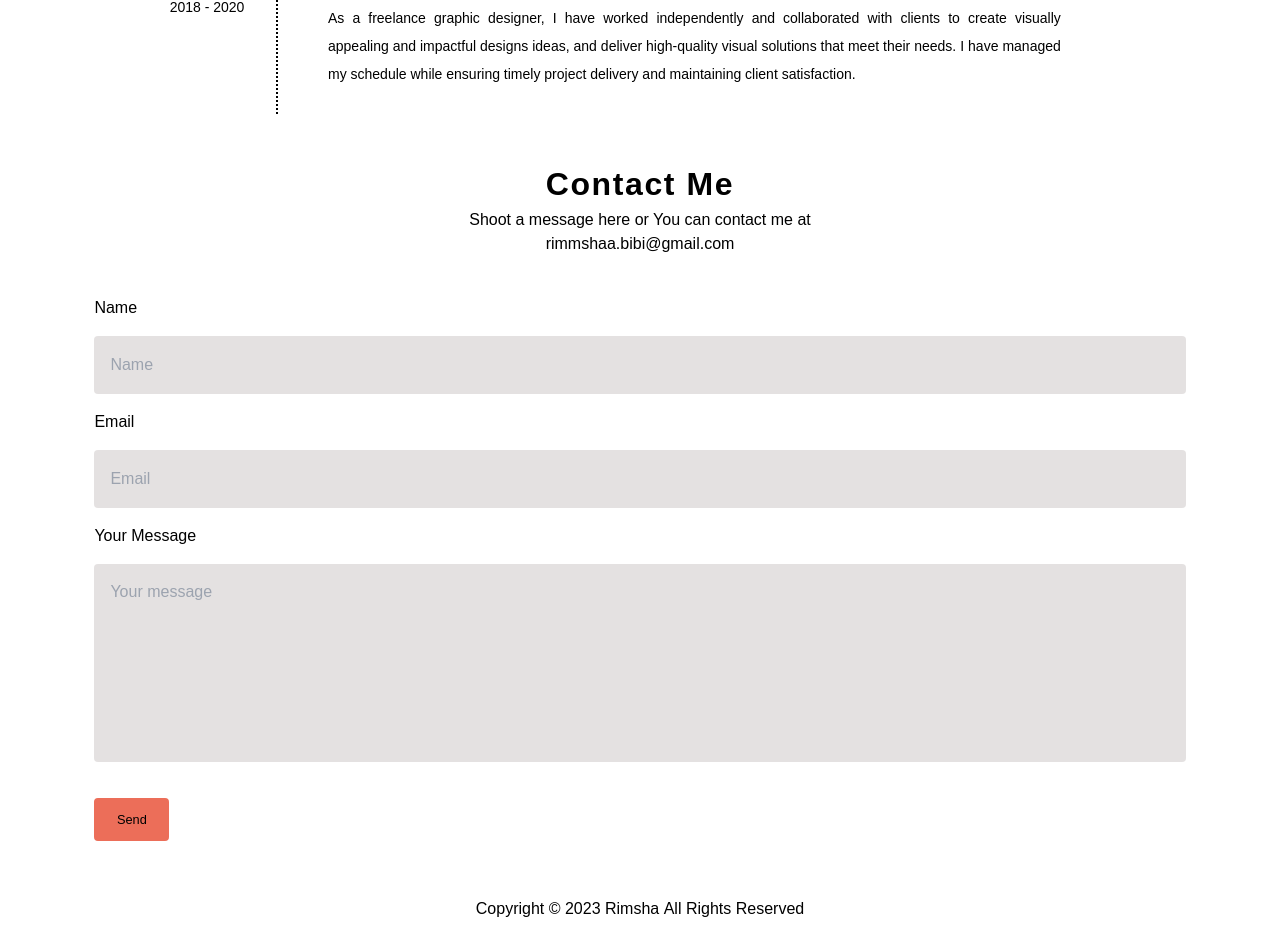
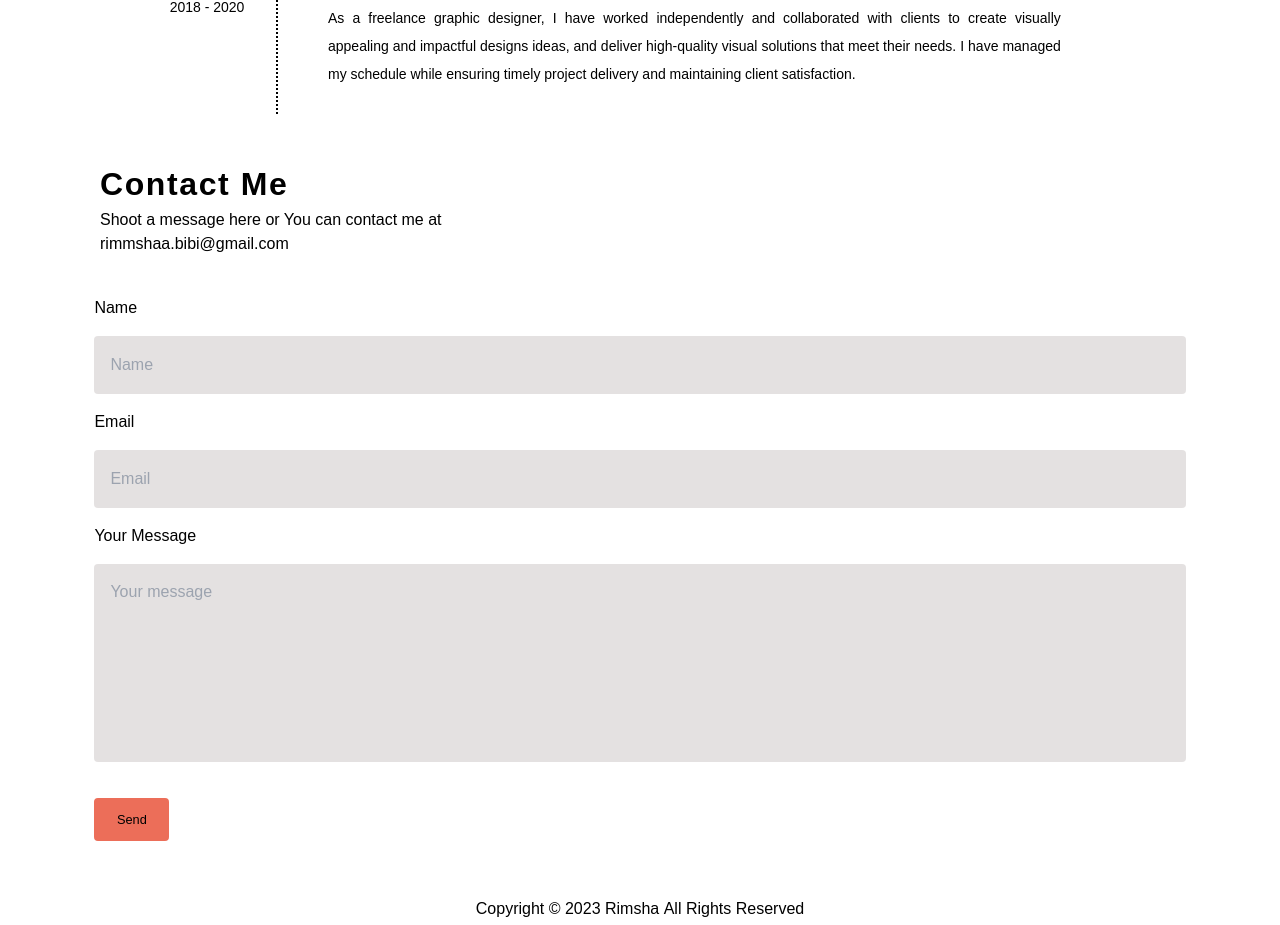
Before and after one commit to rimshub/my-portfolio, a React (Create React App) app: page / in a window 1280 px wide. Shown: the part 3769-4694 px from the top of the page. Built offline with nearby package versions, Linux system fonts and the light colour scheme.

Commit message:
contact me

```diff
--- a/src/components/Contact.js
+++ b/src/components/Contact.js
@@ -22,11 +22,11 @@ function Contact() {
 
   return (
     <div id='contact' className='flex-col sm:px-[1.25rem] mt-10 flex tm:py-0 sm:py-0 sm:mt-14 tm:flex-col gap-[80px] sm:gap-[20px] tm:gap-[20px] sm:flex-col'>
-      <div className='flex flex-col w-[36rem] tm:pt-4 lg:pt-4 sm:pt-0 tm:w-full sm:w-full tm:mb-[20px] sm:mb-[20px]'>
-        <h1 className='tracking-wider font-[600] text-center text-[1.4rem] lg:text-[2rem] md:text-[2rem] tm:text-[2.5rem] sm:text-[1rem] sm:w-[100%]'>
+      <div className='flex flex-col pl-[5rem] w-[36rem] tm:pt-4 lg:pt-4 sm:pt-0 tm:w-full sm:w-full tm:mb-[20px] sm:mb-[20px]'>
+        <h1 className='tracking-wider font-[600] text-[1.4rem] lg:text-[2rem] md:text-[2rem] tm:text-[2.5rem] sm:text-[1rem] sm:w-[100%]'>
           Contact Me
         </h1>
-        <p className='text-center cursor-pointer'>Shoot a message here or You can contact me at<GmailCopy/></p>
+        <p className=' cursor-pointer'>Shoot a message here or You can contact me at<GmailCopy/></p>
       </div>
       <div className='flex justify-center'>
 
```
